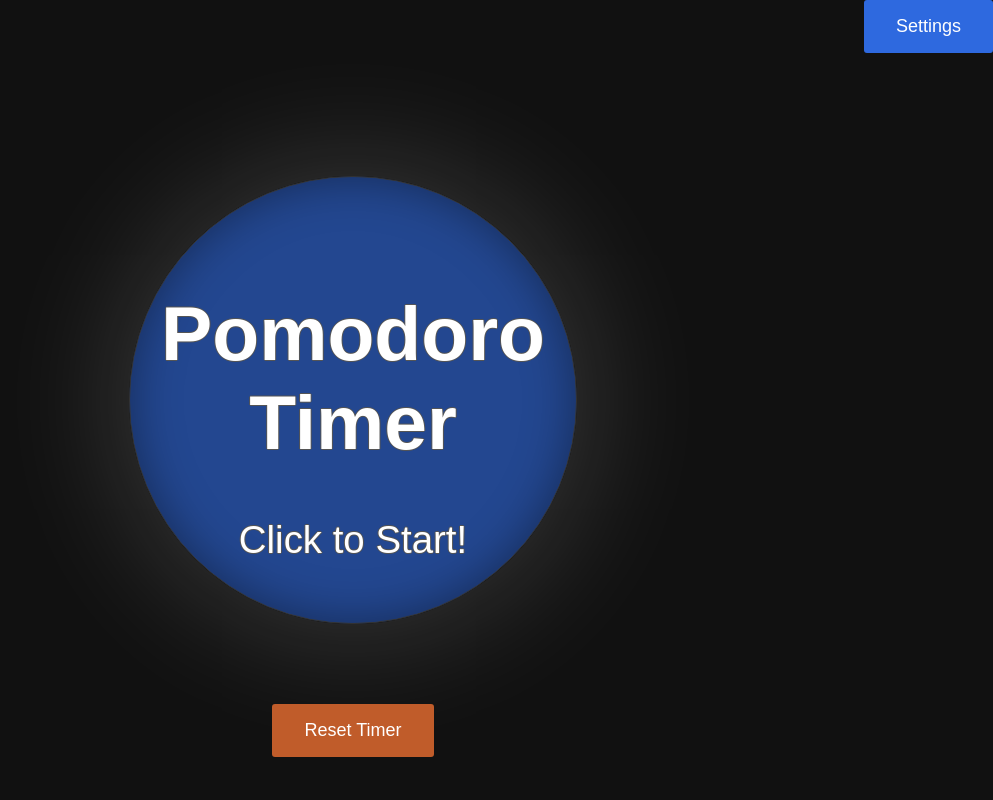
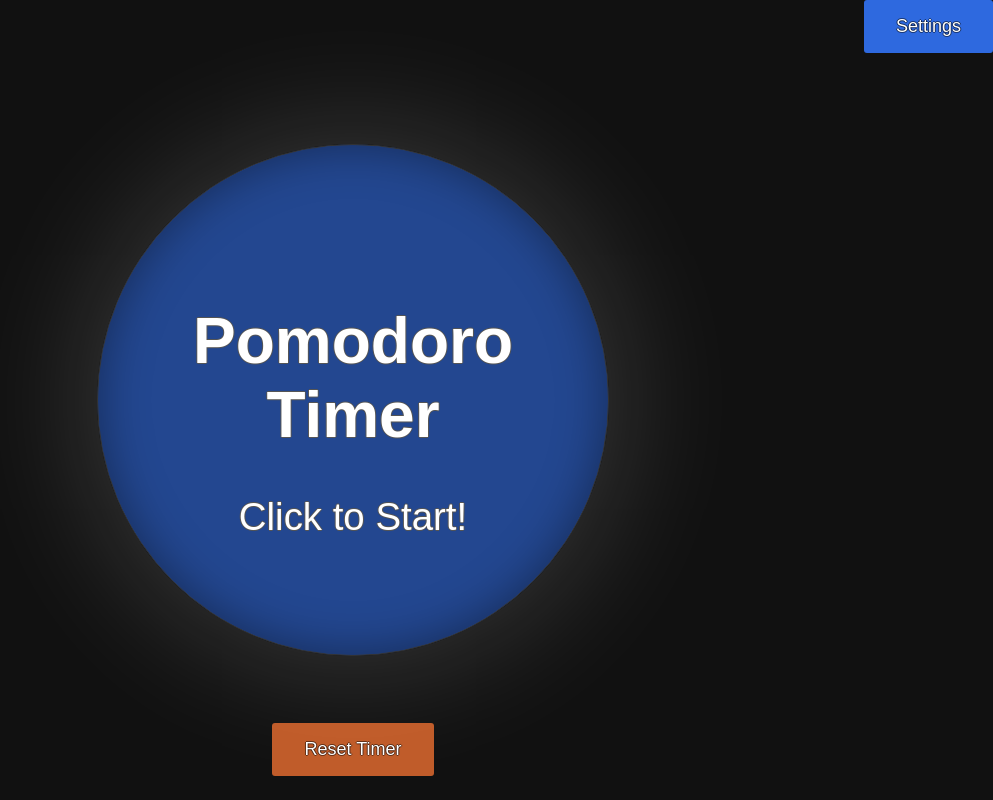
Before and after one commit to bestr32/pomodoro, a website: page index.html in a window 1280 px wide. Shown: the whole page, without its empty margins (287-1280 px from the left). Drawn offline with Linux system fonts and the light colour scheme.

Commit message:
Updated styles & added bit more semantics

```diff
--- a/index.html
+++ b/index.html
@@ -12,7 +12,7 @@
 
     <button class="flex flex-center flex-column timer">
       <h1>Pomodoro Timer</h1>
-      <div class="display">Click to Start!</div>
+      <output class="display">Click to Start!</output>
     </button>
 
     <button class="reset-button">Reset Timer</button>
--- a/style.css
+++ b/style.css
@@ -24,6 +24,8 @@
 button {
   border: none;
   border-radius: 3px;
+  text-shadow: 1px 0 #0007, -1px 0 #0007, 0 1px #0007, 0 -1px #0007;
+  font-size: 1.125rem;
 }
 
 body {
@@ -39,9 +41,10 @@ body {
 }
 
 .timer {
-  width: 60vw;
-  height: 60vw;
-  font-size: 2rem;
+  /*width: 60vw;
+  height: 60vw;*/
+  width: min(40vw, 800px);
+  height: min(40vw, 800px);
   text-align: center;
   box-shadow: 0 0 9rem rgba(255, 255, 255, 0.2),
     inset 0 0 3rem rgb(0, 0, 0, 0.4);
@@ -55,7 +58,8 @@ body {
 }
 
 .timer h1 {
-  font-size: 6vw;
+  /*font-size: 6vw;*/
+  font-size: clamp(1rem, 5vw, 10vw);
 }
 
 .timer:hover {
@@ -93,7 +97,6 @@ body {
 
 .settings {
   right: 0;
-  font-size: 1.125rem;
   background-color: #37fd;
 }
 
@@ -140,8 +143,7 @@ body {
 
 .reset-button {
   position: absolute;
-  top: 88%;
-  font-size: 1.125rem;
+  bottom: 3%;
   background-color: #f73b;
 }
 
@@ -166,7 +168,7 @@ body {
   box-shadow: inset 0 0 1rem rgba(0, 0, 0, 0.3);
 }
 
-@media screen and (min-width: 1024px) {
+/*@media screen and (min-width: 1024px) {
   .timer {
     width: 50vw;
     height: 50vw;
@@ -178,4 +180,4 @@ body {
     width: 35vw;
     height: 35vw;
   }
-}
+}*/
```
Also changed, not shown: 1 other file.
